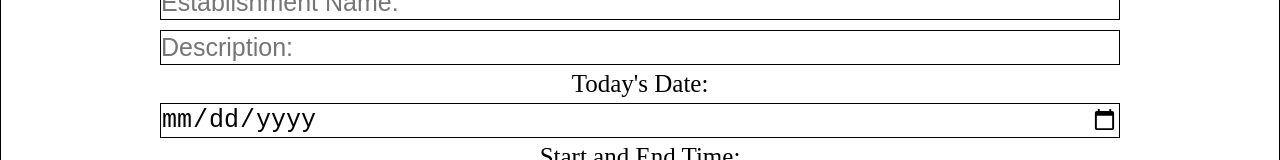
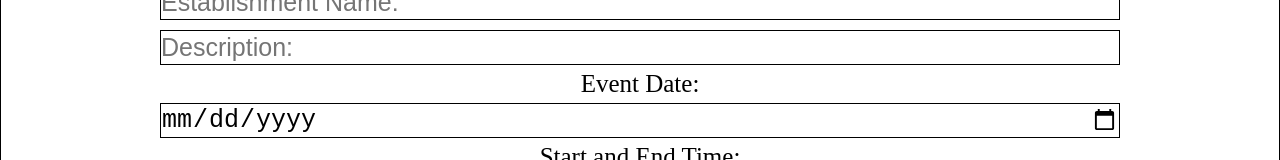
Before and after one commit to Strongtalk/COVID-Contact-tracing, a React (Create React App) app in the folder client/: page /event in a window 1280 px wide. Shown: the part 128-288 px from the top of the page. Built offline with nearby package versions, Linux system fonts and the light colour scheme; no server answers.

Commit message:
event date added to form

```diff
--- a/client/src/Components/addEvent/addEvent.js
+++ b/client/src/Components/addEvent/addEvent.js
@@ -48,7 +48,7 @@ function AddEvent(props) {
         />
         <br></br>
         <label className="eventLabel" htmlFor="date">
-          Today's Date:
+          Event Date:
         </label>
         <br></br>
         <input className="eventInput" type="date" name="date" />
```
Also changed, not shown: 1 other file (tests, documents, lock files or other folders).
